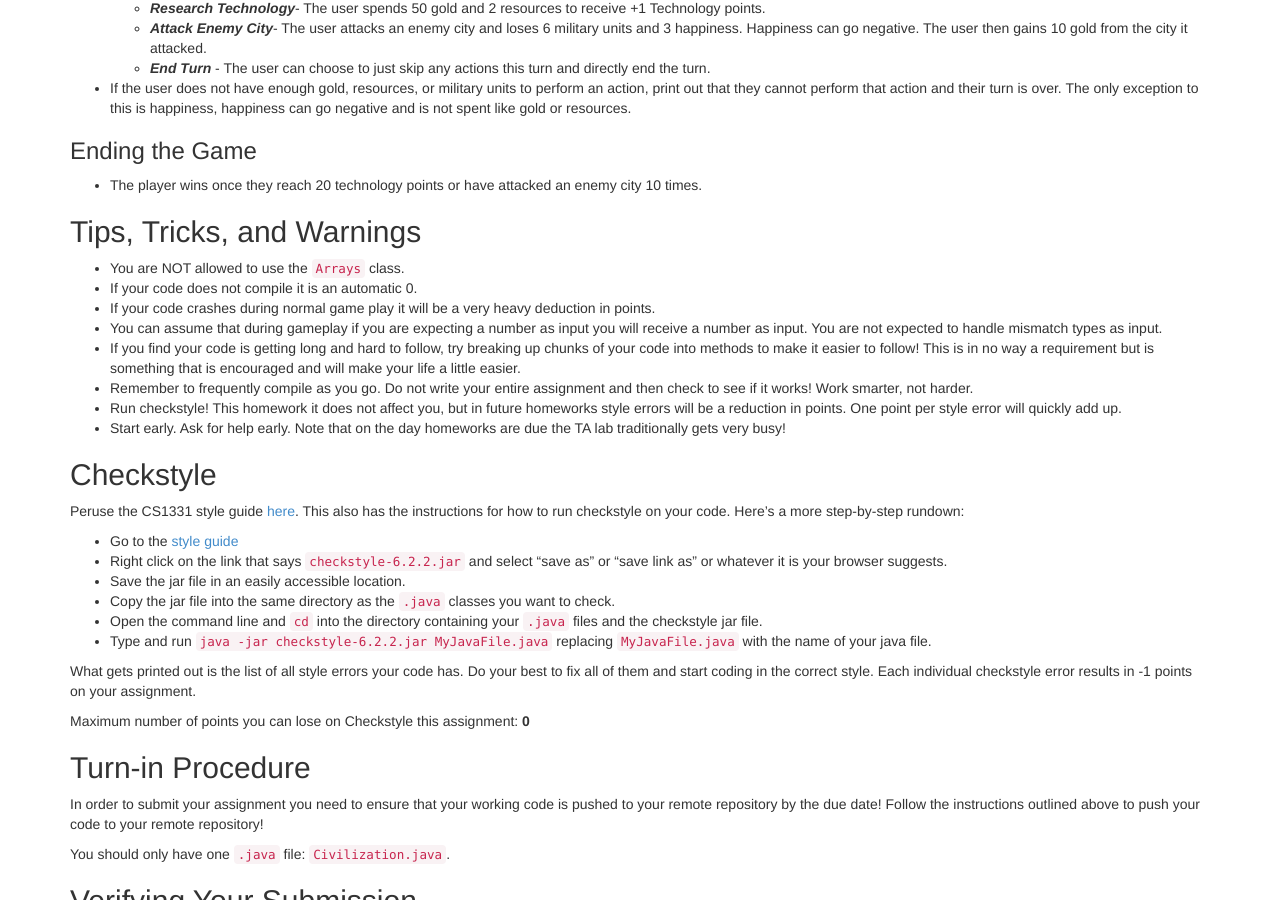
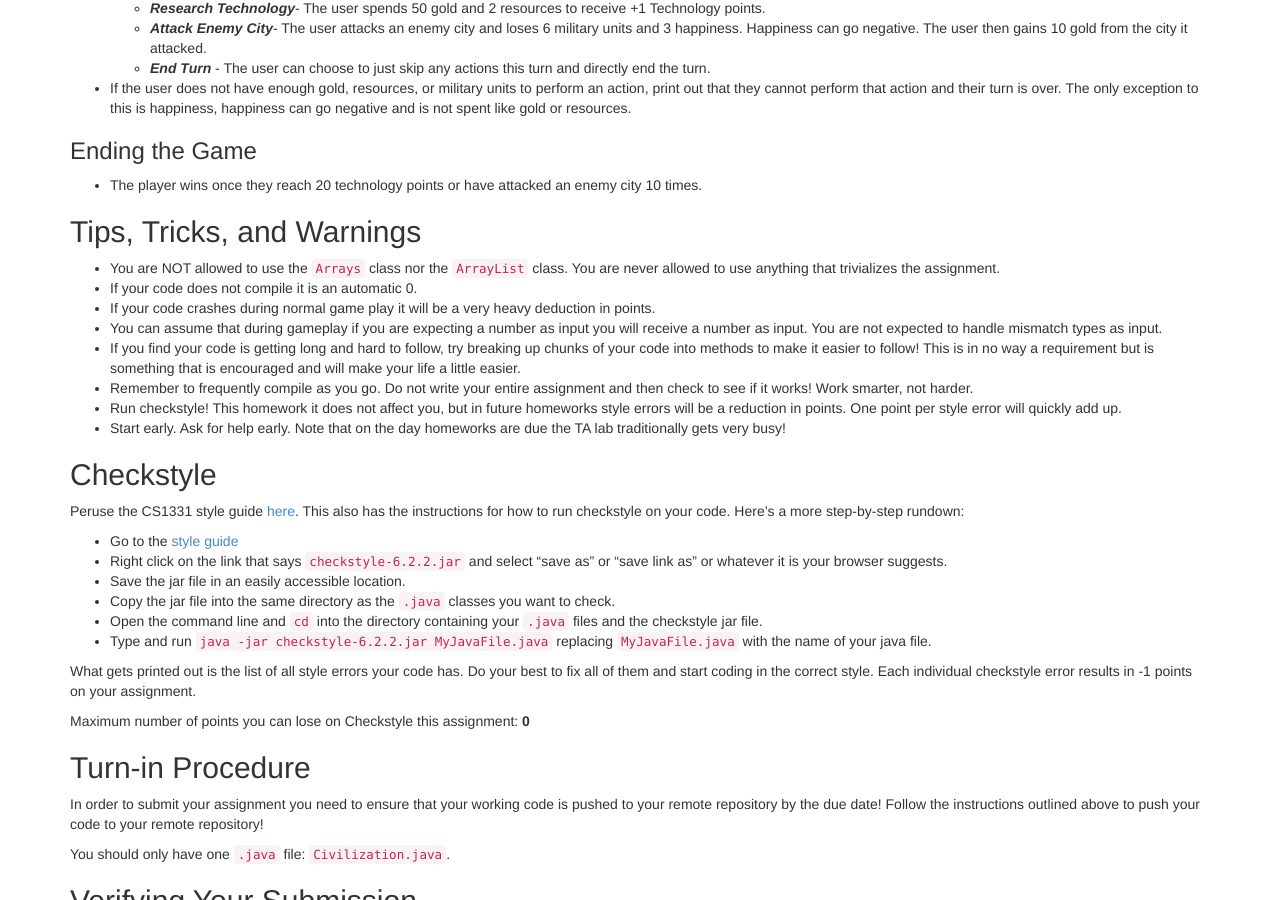
Before and after one commit to cs1331/cs1331.github.io.old, a Jekyll site: the page built from fall2016/hw1/hw1.md, in a window 1280 px wide and 900 px high, scrolled down 2864 px. Built offline with Jekyll 4.4.1, drawn with Linux system fonts in a browser that asks for light colours; nearby versions of some CDN libraries.

Commit message:
Added that they could not use arraylist

```diff
--- a/fall2016/hw1/hw1.md
+++ b/fall2016/hw1/hw1.md
@@ -137,7 +137,7 @@ Any time you get some code written and running you should push your changes up t
 
 ## Tips, Tricks, and Warnings
 
-- You are NOT allowed to use the `Arrays` class.
+- You are NOT allowed to use the `Arrays` class nor the `ArrayList` class. You are never allowed to use anything that trivializes the assignment.
 - If your code does not compile it is an automatic 0.
 - If your code crashes during normal game play it will be a very heavy deduction in points.
 - You can assume that during gameplay if you are expecting a number as input you will receive a number as input. You are not expected to handle mismatch types as input.
```
